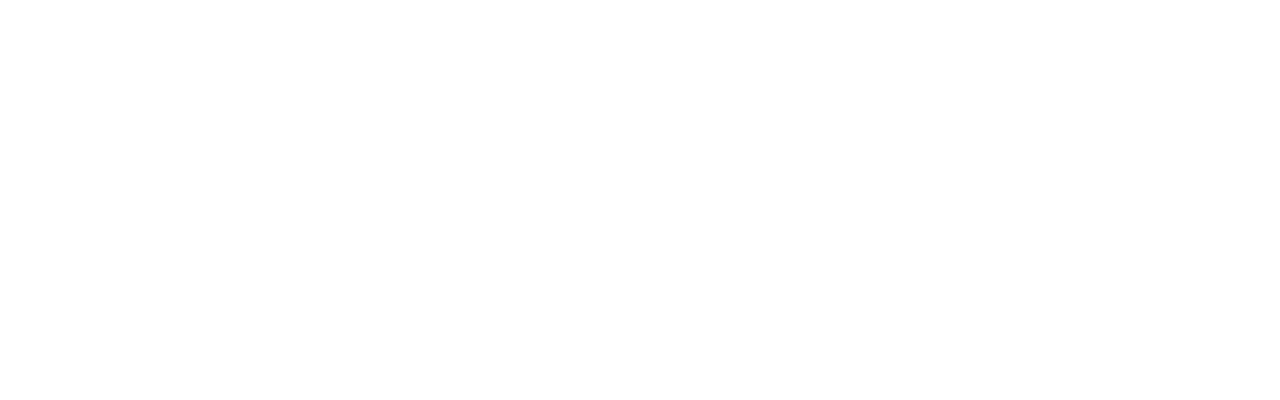
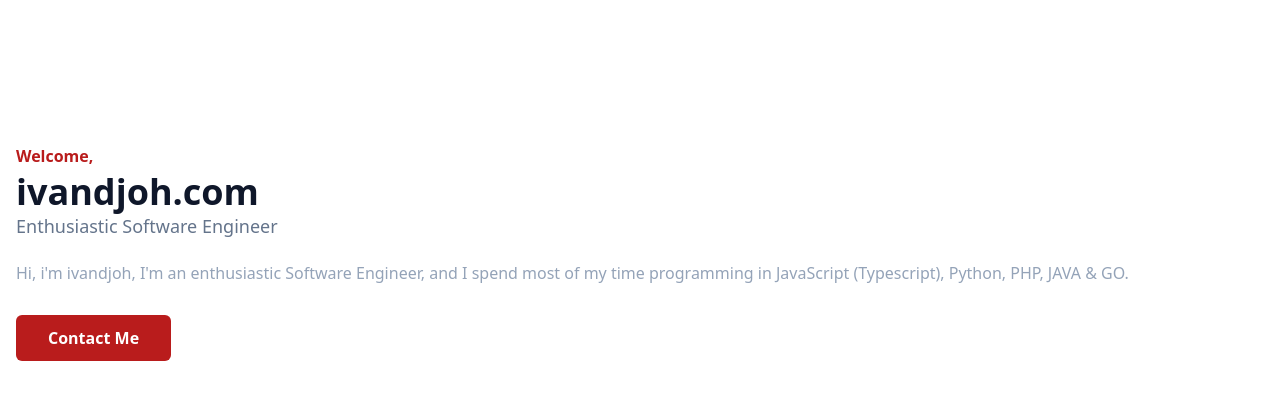
Before and after one commit to ivandj0h/ivandjoh_, a website: page index.html in a window 1280 px wide. Drawn offline with nearby package versions, Linux system fonts and the light colour scheme; files that its build step writes are made by us from their sources.

Commit message:
starting with hero section

```diff
--- a/index.html
+++ b/index.html
@@ -9,9 +9,21 @@
 </head>
 <body>
     <!-- Hero Section Start -->
-<section id="home" class="pt-36">
+    <section id="home" class="pt-36">
+        <div class="container">
+            <div class="flex flex-wrap">
+                <div class="w-full self-center px-4">
+                    <h1 class="text-base font-semibold text-primary">Welcome, <span class="block font-bold text-slate-900 text-4xl mt-1">ivandjoh.com</span></h1>
+                    <h2 class="font-medium text-slate-500 text-lg mb-5">Enthusiastic Software Engineer</h2>
+                    <p class="font-medium text-slate-400 mb-10 leading-relaxed">
+                        Hi, i'm ivandjoh, I'm an enthusiastic Software Engineer, and I spend most of my time programming in JavaScript (Typescript), Python, PHP, JAVA & GO.
+                    </p>
 
-</section>
+                    <a href="#" class="text-base font-semibold text-white bg-primary py-3 px-8 rounded-md hover:shadow-lg hover:opacity-95 transition duration-300">Contact Me</a>
+                </div>
+            </div>
+        </div>
+    </section>
     <!-- Hero Section End -->
 </body>
 </html>
--- a/tailwind.config.js
+++ b/tailwind.config.js
@@ -1,7 +1,11 @@
 module.exports = {
   content: ["index.html"],
   theme: {
-    extend: {},
+    extend: {
+      colors: {
+        primary: '#b91c1c',
+      }
+    },
   },
   plugins: [],
 }
```
